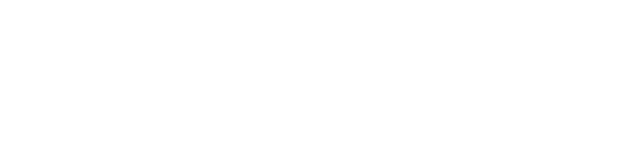
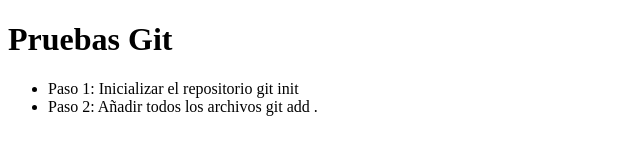
Before and after one commit to AmaiaLopezE/EDprueba, a plain HTML site: page index.html in a window 1280 px wide. Shown: the whole page, without its empty margins (0-640 px from the left). Drawn offline with Linux system fonts and the light colour scheme.

Commit message:
segunda subida

```diff
--- a/index.html
+++ b/index.html
@@ -6,6 +6,10 @@
     <title>Primera prueba Git</title>
 </head>
 <body>
-
+    <h1> Pruebas Git </h1>
+    <ul>
+        <li> Paso 1: Inicializar el repositorio git init </li>
+        <li> Paso 2: Añadir todos los archivos git add . </li>
+    </ul>
 </body>
 </html>
```
